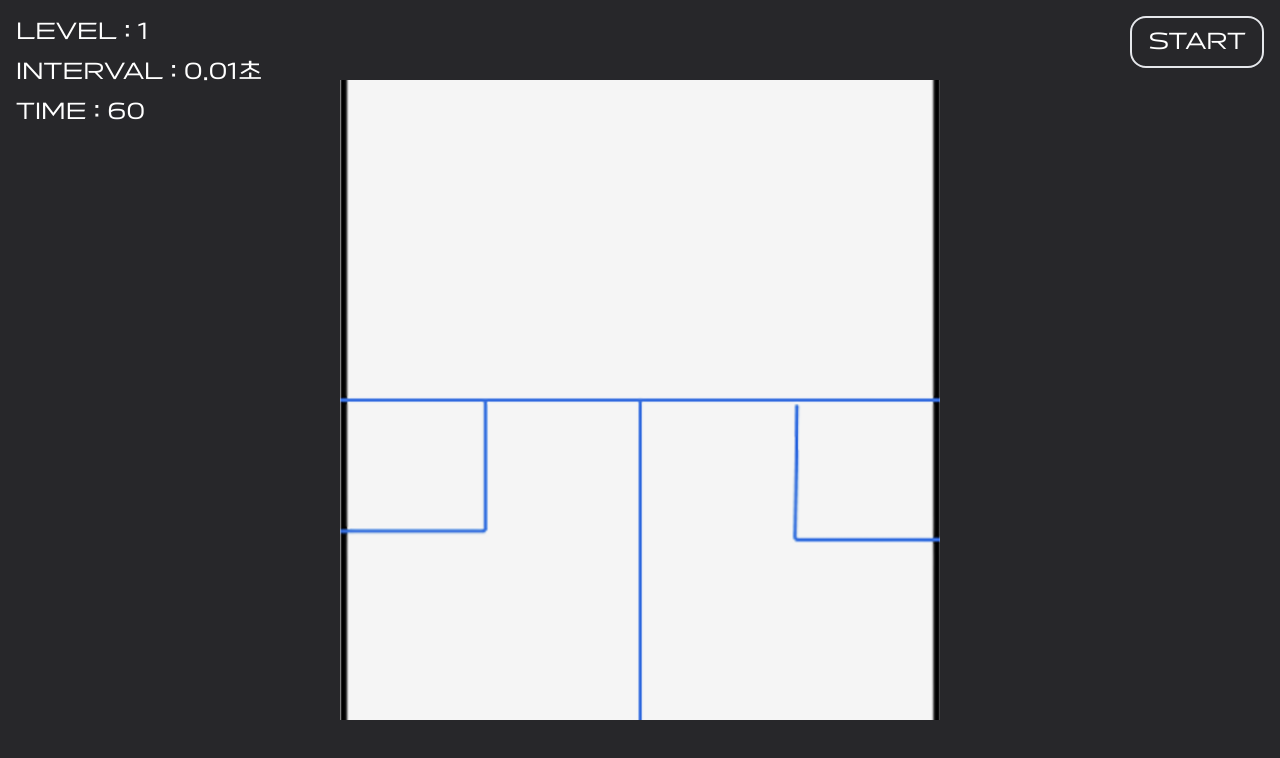
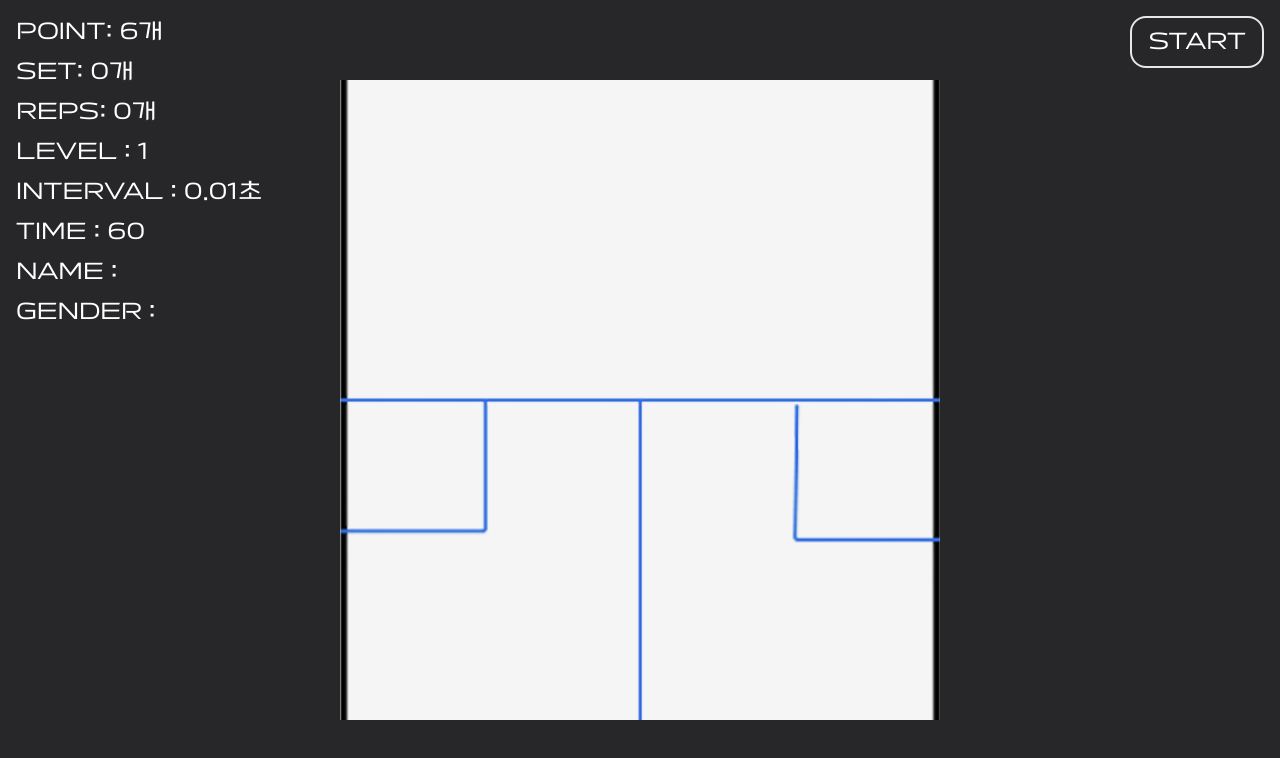
Before and after one commit to 9minseok/MovementSquash_Next, a Next.js app: page /measure in a window 1280 px wide. Shown: the top 758 px of the page. Built offline with nearby package versions, Linux system fonts and the light colour scheme.

Commit message:
build error: useSearchParams delete

```diff
--- a/src/app/measure/BallAnimation.tsx
+++ b/src/app/measure/BallAnimation.tsx
@@ -1,7 +1,6 @@
 'use client';
 
 import { useEffect, useRef, useState } from 'react';
-import { useSearchParams } from 'next/navigation';
 import useMeasureStore from '@/stores/measureStore';
 
 export const getSquashPositions = (count: number) => {
@@ -50,14 +49,12 @@ interface BallAnimationProps {
 
 export default function BallAnimation({ running }: BallAnimationProps) {
   const debugMode = false; // 공 위치 디버깅용
-  const searchParams = useSearchParams();
-  const item = searchParams.get('item');
 
   const [currentIndex, setCurrentIndex] = useState<number | null>(null);
   const prevIndexRef = useRef<number | null>(null);
   const intervalRef = useRef<NodeJS.Timeout | null>(null);
   const secondTimerRef = useRef<NodeJS.Timeout | null>(null);
-
+  const iscustomMode = false;
   const {
     second,
     setLevelTerm,
@@ -107,7 +104,7 @@ export default function BallAnimation({ running }: BallAnimationProps) {
   useEffect(() => {
     if (!running) return;
 
-    if (item === 'CUSTOM GHOSTING') {
+    if (iscustomMode) {
       const interval = 2000; // 커스텀 모드의 고정 속도
       setAnimationCount(0); // 초기화
       console.log('animationCount', animationCount)
--- a/src/app/measure/page.tsx
+++ b/src/app/measure/page.tsx
@@ -1,15 +1,13 @@
 'use client'
 
 import { useState, useEffect, Suspense } from 'react';
-import { useRouter, useSearchParams } from 'next/navigation';
+import { useRouter } from 'next/navigation';
 import BallAnimation from './BallAnimation';
 import SearchParamRenderer from './SearchParamRenderer';
 import useMeasureStore from '@/stores/measureStore';
 
 export default function Page() {
   const router = useRouter();
-  const searchParams = useSearchParams();
-  const item = searchParams.get('item');
   const [running, setRunning] = useState(false);
   const [isFinished, setIsFinished] = useState(false);
   const [elapsedTime, setElapsedTime] = useState(0);
@@ -58,17 +56,18 @@ export default function Page() {
       </Suspense>
 
       {/* 📊 레벨 & 타이머 표시 */}
+      <Suspense fallback={<div className="text-white">Loading...</div>}>
         <div className='absolute top-4 left-4 flex flex-col gap-2 text-2xl text-white'>
-        {item === 'CUSTOM GHOSTING' && <p>POINT: {ballCount}개</p>}
-        {item === 'CUSTOM GHOSTING' && <p>SET: {CustomSet}개</p>}
-        {item === 'CUSTOM GHOSTING' && <p>REPS: {CustomRep}개</p>}
-        {item !== 'CUSTOM GHOSTING' && <p>LEVEL : {level}</p>}
+          {<p>POINT: {ballCount}개</p>}
+          {<p>SET: {CustomSet}개</p>}
+          {<p>REPS: {CustomRep}개</p>}
+          {<p>LEVEL : {level}</p>}
           <p>INTERVAL : {(levelTerm / 1000).toFixed(2)}초</p>
           <p>TIME : {second}</p>
-        {item === 'VO2 MAX TEST' && <p>NAME : {name}</p>}
-        {item === 'VO2 MAX TEST' && <p>GENDER : {gender}</p>}
+          {<p>NAME : {name}</p>}
+          {<p>GENDER : {gender}</p>}
         </div>
-
+      </Suspense>
       {/* 🎯 START / STOP 버튼 */}
       {!isFinished ? (
         <button
@@ -104,11 +103,13 @@ export default function Page() {
       </div>
 
       {/* 🏁 점수 표시 */}
-      {!running && finalScore !== null && item === 'VO2 MAX TEST' && (
+      <Suspense fallback={<div className="text-white">Loading...</div>}>
+        {!running && finalScore !== null && (
           <div className="absolute bottom-8 text-white text-3xl font-bold bg-black/60 px-6 py-4 rounded-xl shadow-lg">
             {name} 님의 VO2MAX 값은 <span className="text-green-400">{finalScore}</span> 입니다!
           </div>
         )}
+      </Suspense>
     </div>
   );
 }
```
Lines whose indentation alone changed are shown as unchanged.
